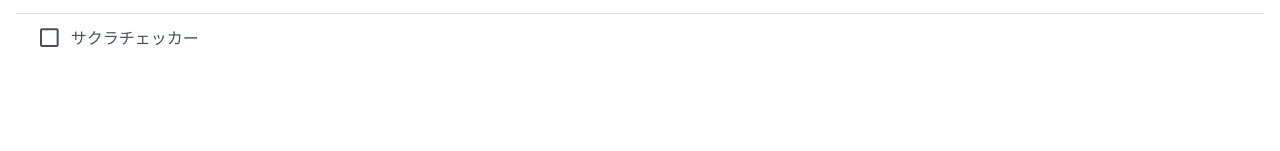
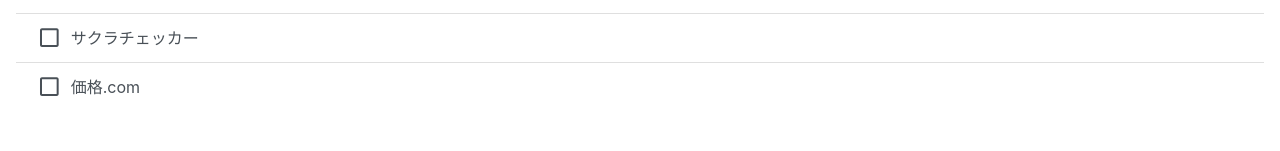
Before and after one commit to sharkpp/amazon-price-check, a React (Create React App) app: page / in a window 1280 px wide. Shown: the part 149-300 px from the top of the page. Built offline with nearby package versions, Linux system fonts and the light colour scheme.

Commit message:
価格コムを試しに追加

```diff
--- a/src/App.js
+++ b/src/App.js
@@ -16,9 +16,10 @@
 
 
 const CheckerServiceList = [
-//{id: 'mnrate', name: 'モノレート', getUrl: (asin) => `https://mnrate.com/item/aid/${asin}` }, // 2020-06-30 EoS
-  {id: 'keepa', name: 'Keepa', getUrl: (asin) => `https://keepa.com/#!product/5-${asin}` },
-  {id: 'sakura-checker', name: 'サクラチェッカー', getUrl: (asin) => `https://sakura-checker.jp/search/${asin}` },
+//{id: 'mnrate', name: 'モノレート', getUrl: ({asin}) => `https://mnrate.com/item/aid/${asin}` }, // 2020-06-30 EoS
+  {id: 'keepa', name: 'Keepa', getUrl: ({asin}) => `https://keepa.com/#!product/5-${asin}` },
+  {id: 'sakura-checker', name: 'サクラチェッカー', getUrl: ({asin}) => `https://sakura-checker.jp/search/${asin}` },
+  {id: 'kakaku-dot-com', name: '価格.com', getUrl: ({desc}) => `https://kakaku.com/search_results/${desc}` },
 ];
 const CheckerServiceListLookup = CheckerServiceList.reduce((r, checkerService, index) => (r[checkerService.id] = index, r), {});
 
--- a/src/components/CheckerServiceLink.js
+++ b/src/components/CheckerServiceLink.js
@@ -18,7 +18,7 @@
       //variant={primary?"primary":"secondary"}
       className="checker-link"
       onClick={!queryParams.asin?(()=>onClick(checkerService)):(()=>{return false;})}
-      href={queryParams.asin&&checkerService.getUrl(queryParams.asin)}
+      href={queryParams.asin&&checkerService.getUrl(queryParams)}
       target="_blank"
     >
       {configurate
```
